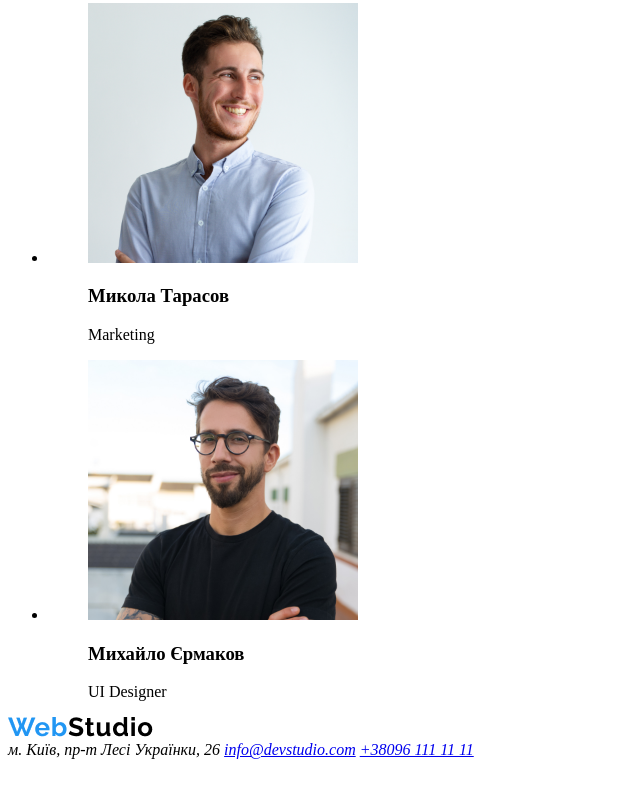
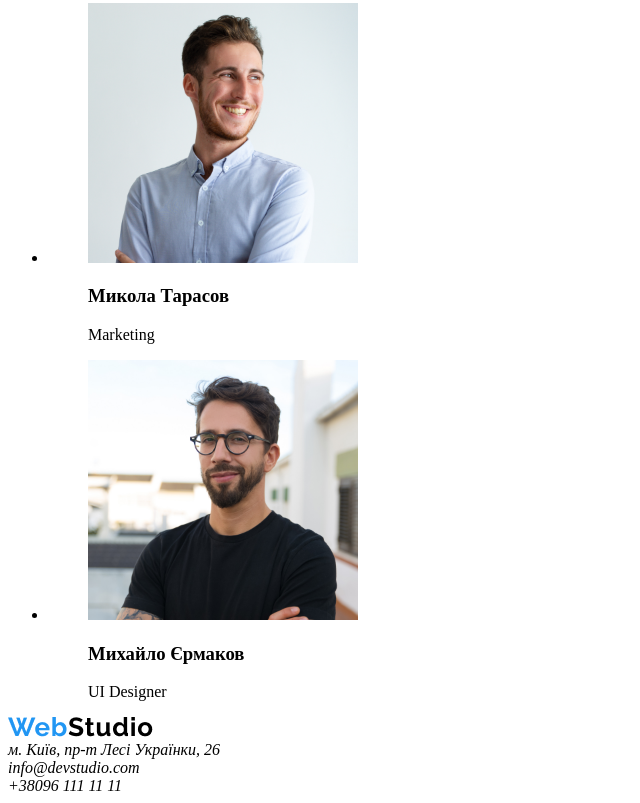
Before and after one commit to OleksiiPanaioti/goit-markup-hw-01, a plain HTML site: page index.html in a window 1280 px wide. Shown: the part 2321-3124 px from the top of the page, without its empty margins (0-640 px from the left). Before the commit the page ends 3088 px from the top, so only its background shows below. Drawn offline with Linux system fonts and the light colour scheme.

Commit message:
made adress by text not a link

```diff
--- a/index.html
+++ b/index.html
@@ -68,7 +68,6 @@
                 </li>
             </ul>
         </section>
-
     <!-- employee -->
         <section>
             <h2>Наша команда</h2>
@@ -121,9 +120,11 @@
         </a>
 
         <address>
-            м. Київ, пр-т Лесі Українки, 26
-            <a href="mailto:info@devstudio.com">info@devstudio.com</a>
-            <a href="tel:+380961111111">+38096 111 11 11</a>
+            м. Київ, пр-т Лесі Українки, 26<br />
+            info@devstudio.com<br />
+            +38096 111 11 11<br />
+            <!-- <a href="mailto:info@devstudio.com">info@devstudio.com</a>
+            <a href="tel:+380961111111">+38096 111 11 11</a> -->
         </address>
     </footer>
 </body>
```
Also changed, not shown: 1 other file.
